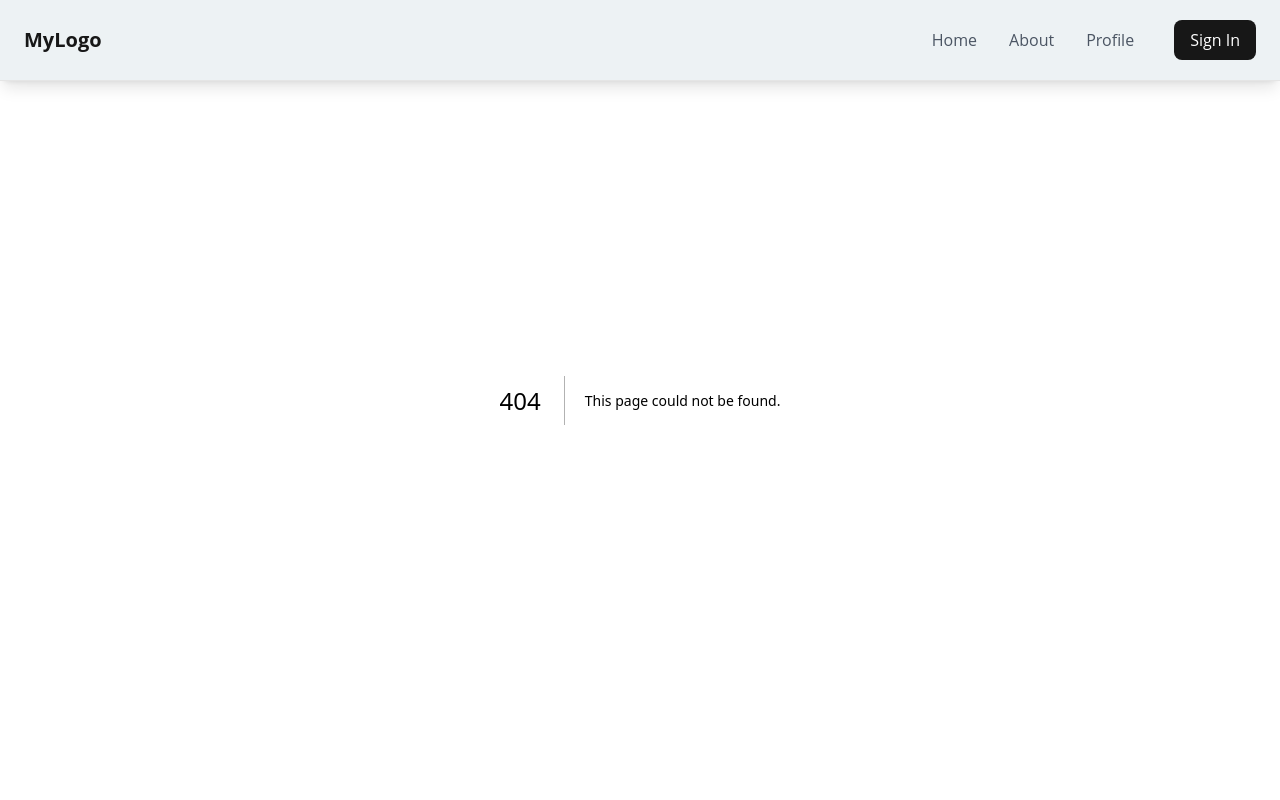
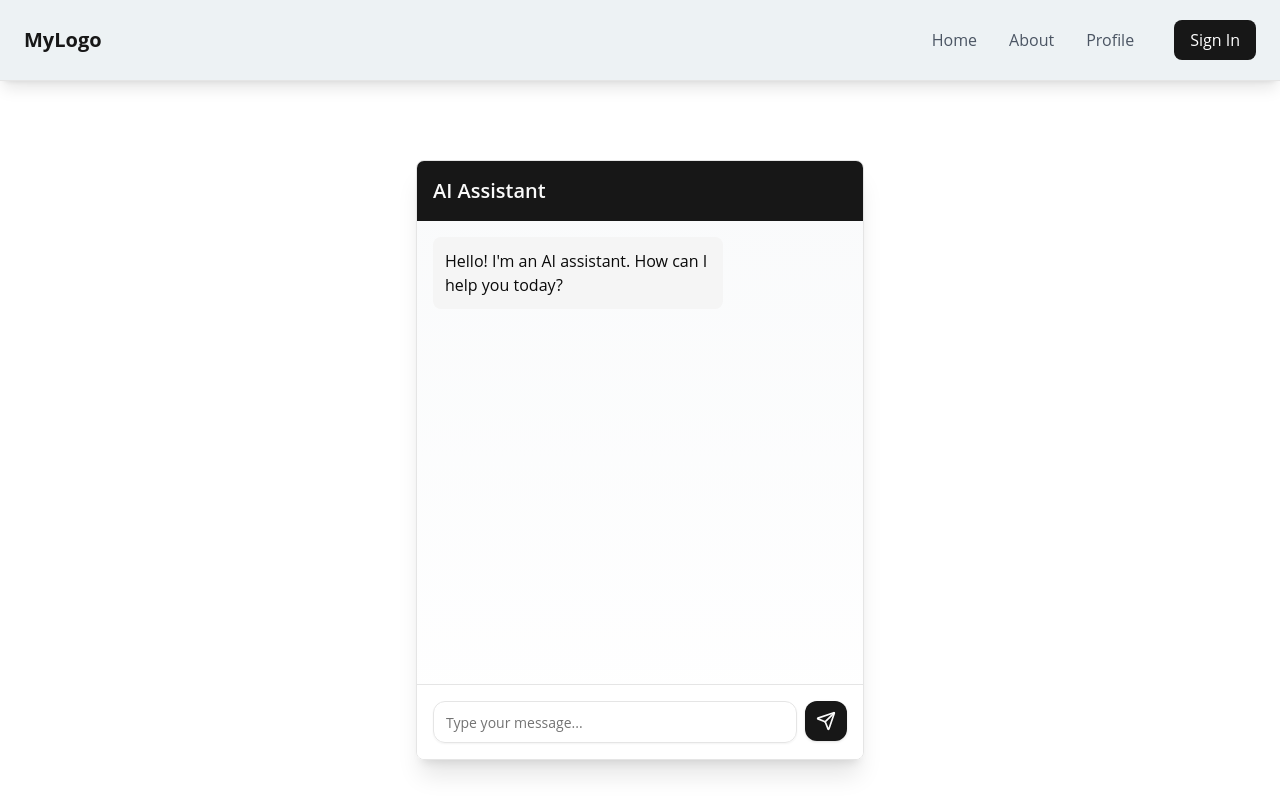
Before and after one commit to EraEKV/boilerplate-front-1, a Next.js app: page /pages/chat in a window 1280 px wide. Before the commit this address had no page. Built offline with nearby package versions, Linux system fonts and the light colour scheme.

Commit message:
minimum chat

```diff
--- a/package.json
+++ b/package.json
@@ -11,6 +11,7 @@
   "dependencies": {
     "@radix-ui/react-icons": "^1.3.0",
     "@radix-ui/react-label": "^2.1.0",
+    "@radix-ui/react-scroll-area": "^1.2.0",
     "@radix-ui/react-slot": "^1.1.0",
     "class-variance-authority": "^0.7.0",
     "clsx": "^2.1.1",
--- /dev/null
+++ b/src/app/pages/chat/page.tsx
@@ -0,0 +1,12 @@
+import React from 'react'
+import Chat from '@/app/widgets/Chat'
+
+const page = () => {
+  return (
+    <div className='px-4 pt-[20vh]'>
+        <Chat />
+    </div>
+  )
+}
+
+export default page
--- /dev/null
+++ b/src/app/shared/ui/scroll-area.tsx
@@ -0,0 +1,48 @@
+"use client"
+
+import * as React from "react"
+import * as ScrollAreaPrimitive from "@radix-ui/react-scroll-area"
+
+import { cn } from "@/app/shared/_lib/utils"
+
+const ScrollArea = React.forwardRef<
+  React.ElementRef<typeof ScrollAreaPrimitive.Root>,
+  React.ComponentPropsWithoutRef<typeof ScrollAreaPrimitive.Root>
+>(({ className, children, ...props }, ref) => (
+  <ScrollAreaPrimitive.Root
+    ref={ref}
+    className={cn("relative overflow-hidden", className)}
+    {...props}
+  >
+    <ScrollAreaPrimitive.Viewport className="h-full w-full rounded-[inherit]">
+      {children}
+    </ScrollAreaPrimitive.Viewport>
+    <ScrollBar />
+    <ScrollAreaPrimitive.Corner />
+  </ScrollAreaPrimitive.Root>
+))
+ScrollArea.displayName = ScrollAreaPrimitive.Root.displayName
+
+const ScrollBar = React.forwardRef<
+  React.ElementRef<typeof ScrollAreaPrimitive.ScrollAreaScrollbar>,
+  React.ComponentPropsWithoutRef<typeof ScrollAreaPrimitive.ScrollAreaScrollbar>
+>(({ className, orientation = "vertical", ...props }, ref) => (
+  <ScrollAreaPrimitive.ScrollAreaScrollbar
+    ref={ref}
+    orientation={orientation}
+    className={cn(
+      "flex touch-none select-none transition-colors",
+      orientation === "vertical" &&
+        "h-full w-2.5 border-l border-l-transparent p-[1px]",
+      orientation === "horizontal" &&
+        "h-2.5 flex-col border-t border-t-transparent p-[1px]",
+      className
+    )}
+    {...props}
+  >
+    <ScrollAreaPrimitive.ScrollAreaThumb className="relative flex-1 rounded-full bg-border" />
+  </ScrollAreaPrimitive.ScrollAreaScrollbar>
+))
+ScrollBar.displayName = ScrollAreaPrimitive.ScrollAreaScrollbar.displayName
+
+export { ScrollArea, ScrollBar }
--- /dev/null
+++ b/src/app/widgets/Chat.tsx
@@ -0,0 +1,79 @@
+'use client'
+
+import { useState, useRef, useEffect } from 'react'
+import { Send } from 'lucide-react'
+import { Button } from "@/app/shared/ui/button"
+import { Input } from "@/app/shared/ui/input"
+import { ScrollArea } from "@/app/shared/ui/scroll-area"
+
+
+export default function Component() {
+  const [messages, setMessages] = useState([
+    { role: 'assistant', content: "Hello! I'm an AI assistant. How can I help you today?" }
+  ]);
+  const [input, setInput] = useState('');
+  const scrollAreaRef = useRef<HTMLDivElement>(null);
+
+    useEffect(() => {
+        if (scrollAreaRef.current) {
+        scrollAreaRef.current.scrollTop = scrollAreaRef.current.scrollHeight;
+        }
+    }, [messages]);
+
+
+  const handleSend = () => {
+    if (input.trim()) {
+      setMessages([...messages, { role: 'user', content: input }])
+      setInput('')
+
+      console.log('test ', )
+      setTimeout(() => {
+        setMessages(prev => [...prev, { role: 'assistant', content: `You said: ${input}` }])
+      }, 1000)
+    }
+  }
+
+  return (
+    <div className="flex flex-col h-[600px] max-w-md mx-auto border rounded-lg overflow-hidden shadow-xl bg-gradient-to-b from-gray-50 to-white">
+      <div className="bg-primary p-4 text-primary-foreground">
+        <h2 className="text-xl font-semibold">AI Assistant</h2>
+      </div>
+      <ScrollArea className="flex-grow p-4 space-y-4" ref={scrollAreaRef}>
+        {messages.map((message, index) => (
+          <div
+            key={index}
+            className={`flex items-start space-x-2 ${message.role === 'user' ? 'justify-end' : 'justify-start'} transition-all duration-300 ease-in-out`}
+            style={{
+                opacity: 1,
+                animation: `fadeIn 0.5s ease-out ${index * 0.1}s forwards`,
+            }}
+          >
+            <div
+              className={`max-w-[70%] rounded-lg p-3 mb-[3px] ${
+                message.role === 'user'
+                  ? 'bg-primary text-primary-foreground'
+                  : 'bg-muted'
+              }`}
+            >
+              {message.content}
+            </div>
+          </div>
+        ))}
+      </ScrollArea>
+      <div className="border-t p-4 bg-white">
+        <form onSubmit={(e) => { e.preventDefault(); handleSend(); }} className="flex space-x-2">
+          <Input
+            value={input}
+            onChange={(e) => setInput(e.target.value)}
+            onKeyPress={(e) => e.key == 'Enter' && handleSend()}
+            placeholder="Type your message..."
+            className="flex-grow py-5 rounded-xl"
+          />
+          <Button onClick={handleSend} type="submit" size="icon" className="bg-primary rounded-xl w-12 h-10">
+            <Send className="size-5" />
+          </Button>
+        </form>
+      </div>
+    </div>
+  )
+}
```
Also changed, not shown: 1 other file (tests, documents, lock files or other folders).
